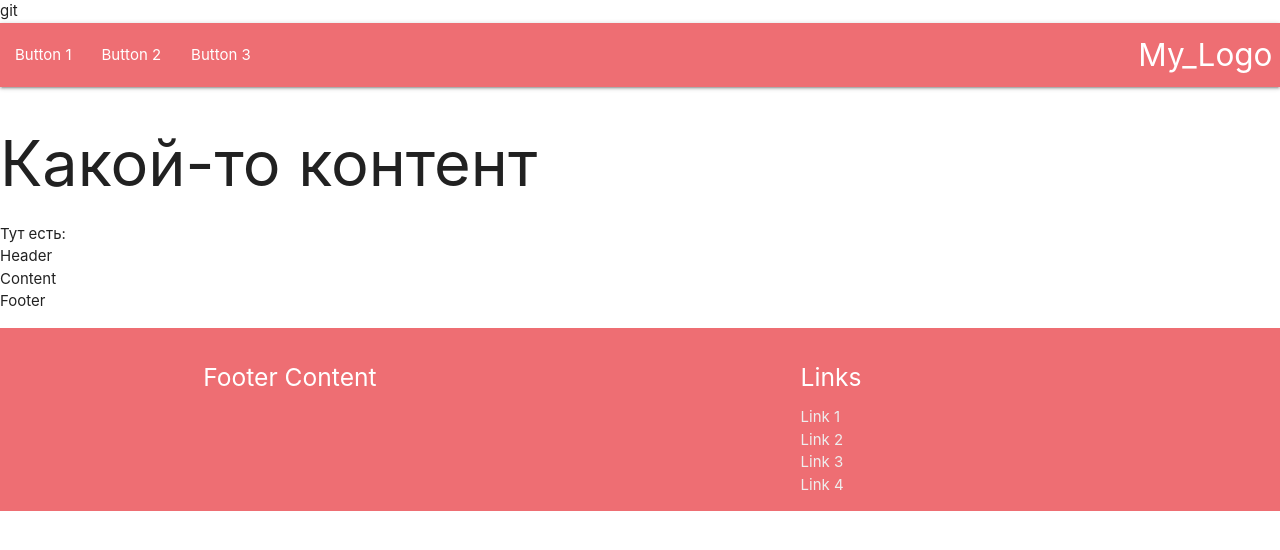
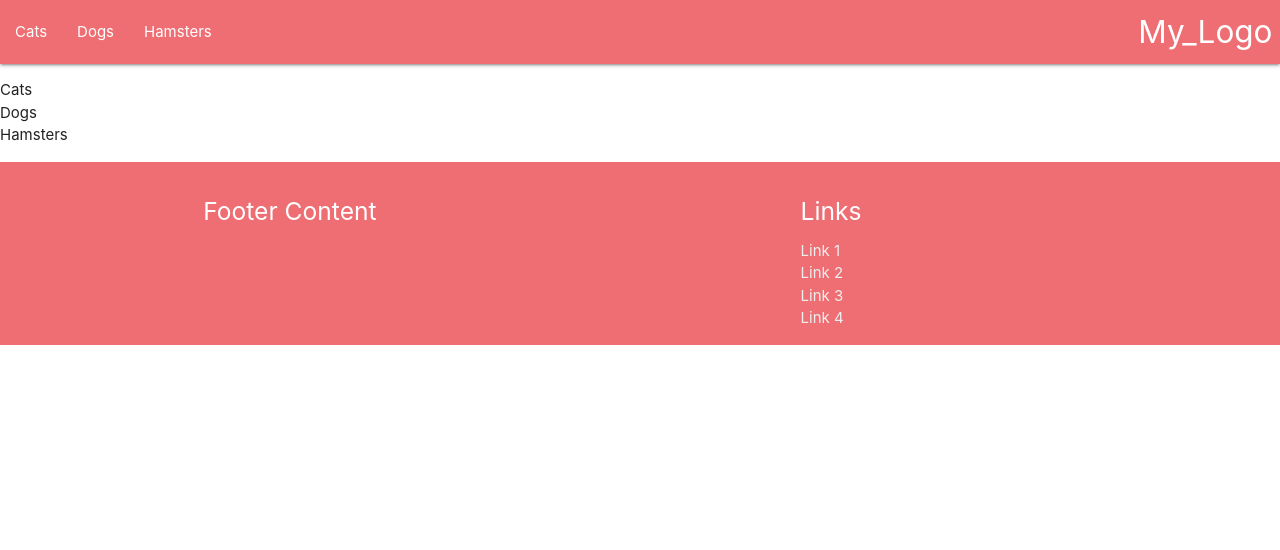
Before and after one commit to OHB1KNB/firstSPA, a React (Create React App) app: page / in a window 1280 px wide. Shown: the top 550 px of the page. Built offline with nearby package versions, Linux system fonts and the light colour scheme.

Commit message:
Создан массив объектов Animals. Добавлены компоненты AnimalsList.js и AnimalsItem.js. Content заменён на AnimalsList.js. Немного дополнен header.js: ссылкам заданы id и их имена.

```diff
--- a/public/index.html
+++ b/public/index.html
@@ -1,4 +1,4 @@
-git<!DOCTYPE html>
+<!DOCTYPE html>
 <html lang="en">
   <head>
     <meta charset="utf-8" />
--- /dev/null
+++ b/src/Animals/AnimalsItem.js
@@ -0,0 +1,5 @@
+import React from "react";
+
+export default function AnimalsItem({Animalname}) {
+    return <li>{Animalname.title}</li>
+}
--- /dev/null
+++ b/src/Animals/AnimalsList.js
@@ -0,0 +1,12 @@
+import React from "react";
+import AnimalsItem from "./AnimalsItem";
+
+export default function AnimalsList(props) {
+    return (
+        <ul>
+            {props.ourAnimals.map(Animal => {
+                return <AnimalsItem Animalname={Animal} key={Animal.id}></AnimalsItem>
+            })}
+        </ul>
+    )
+}
--- a/src/App.js
+++ b/src/App.js
@@ -1,14 +1,31 @@
 import React from 'react';
 import Header from "./startpage/header";
-import Content from "./startpage/content";
 import Footer from "./startpage/footer";
+import AnimalsList from "./Animals/AnimalsList";
 
 function App() {
+    const Animals = [
+        {
+            id: 1,
+            title: 'Cats',
+            content: 'meow'
+        },
+        {
+            id: 2,
+            title: 'Dogs',
+            content: 'gav'
+        },
+        {
+            id: 3,
+            title: 'Hamsters',
+            content: 'no sound'
+        }
+    ]
   return (
       <div>
-        <Header>SPA for test</Header>
-        <Content>Something</Content>
-        <Footer>footer)</Footer>
+        <Header ourAnimals = {Animals}></Header>
+        <AnimalsList ourAnimals = {Animals}></AnimalsList>
+        <Footer></Footer>
       </div>
   )
 }
--- a/src/startpage/content.js
+++ /dev/null
@@ -1,14 +0,0 @@
-import React from "react";
-
-export default function Content() {
-    return (
-        <div>
-            <h1>Какой-то контент</h1>
-            <ul>Тут есть:
-                <li>Header</li>
-                <li>Content</li>
-                <li>Footer</li>
-            </ul>
-        </div>
-    )
-}
--- a/src/startpage/header.js
+++ b/src/startpage/header.js
@@ -1,14 +1,14 @@
 import React from "react";
 
-export default function Header() {
+export default function Header(props) {
     return (
     <nav>
         <div className="nav-wrapper">
             <a href="#" className="brand-logo right">My_Logo</a>
             <ul id="nav-mobile" className="left hide-on-med-and-down">
-                <li><a href="">Button 1</a></li>
-                <li><a href="">Button 2</a></li>
-                <li><a href="">Button 3</a></li>
+                <li><a href="" id={props.ourAnimals[0].id}>{props.ourAnimals[0].title}</a></li>
+                <li><a href="" id={props.ourAnimals[1].id}>{props.ourAnimals[1].title}</a></li>
+                <li><a href="" id={props.ourAnimals[2].id}>{props.ourAnimals[2].title}</a></li>
             </ul>
         </div>
     </nav>
```
